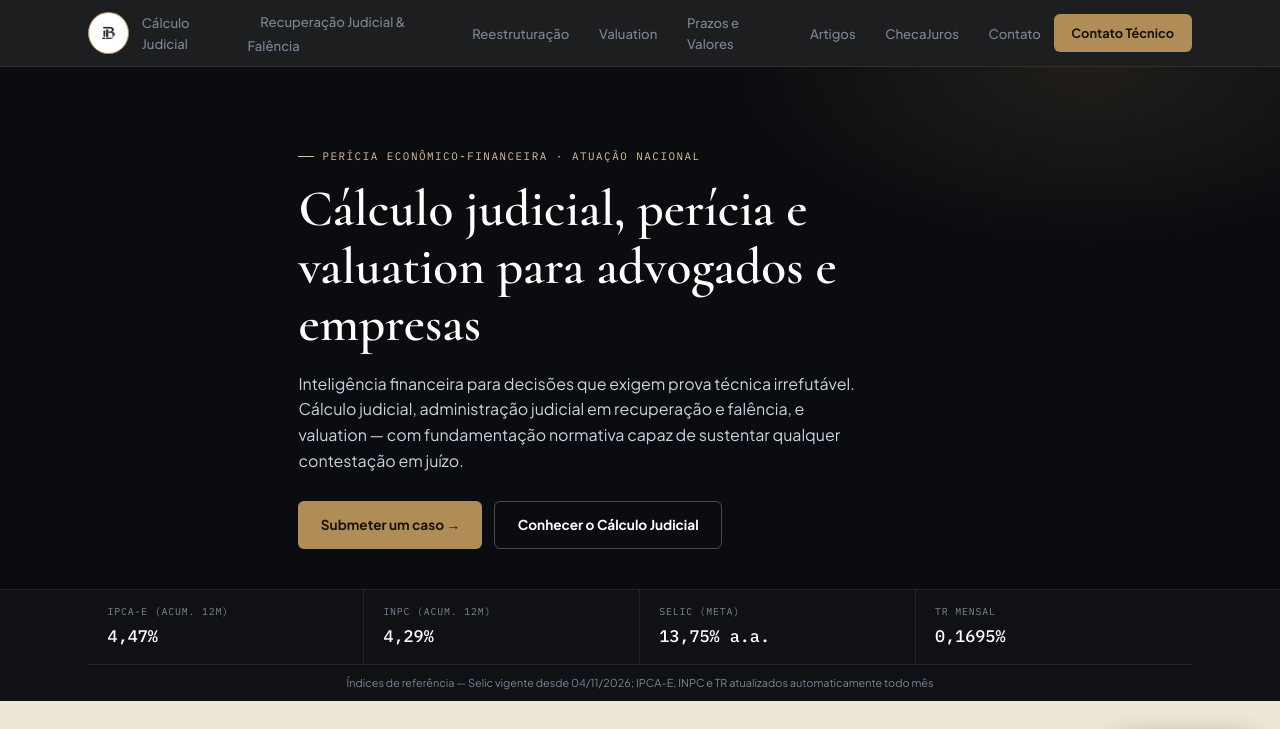
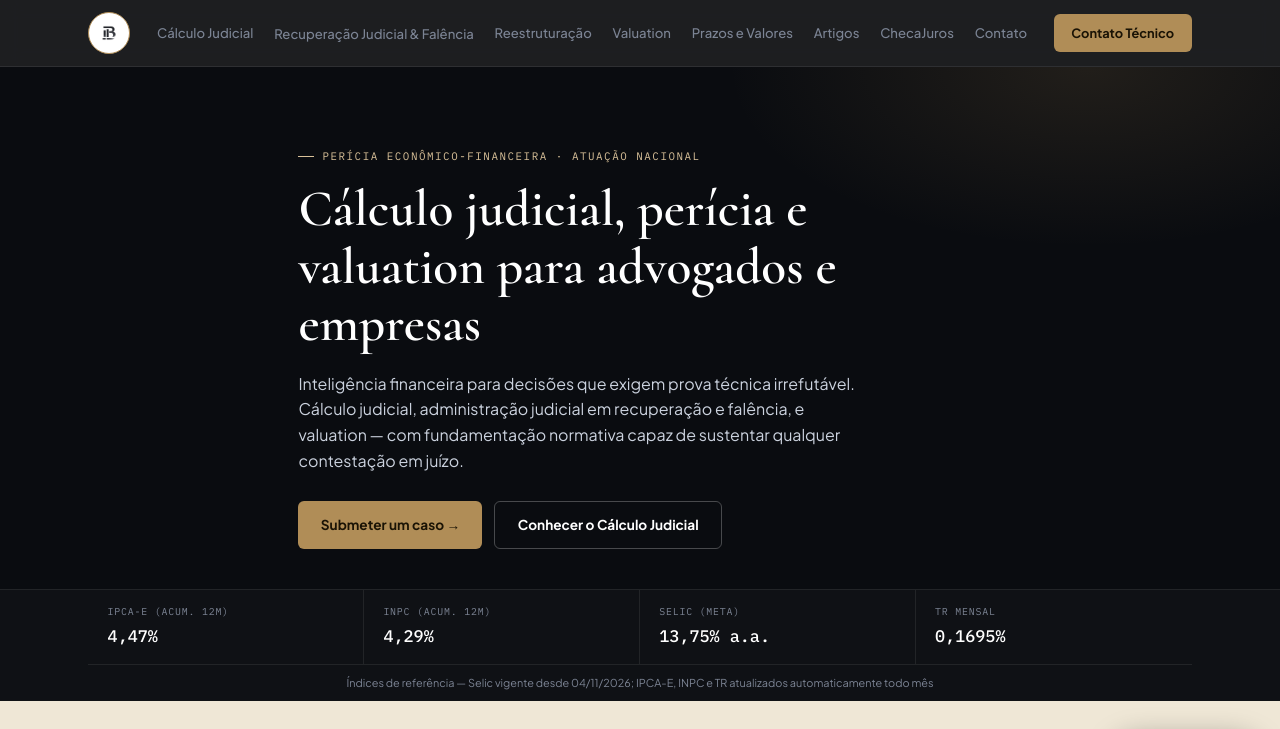
Before and after one commit to igorbrazao/igorbrazao-site, a plain HTML site: page index.html in a window 1280 px wide. Shown: the top 729 px of the page. Drawn offline with Linux system fonts and the light colour scheme.

Commit message:
Menu: impede quebra de linha e ativa menu lateral a partir de 1200px

```diff
--- a/css/base.css
+++ b/css/base.css
@@ -96,10 +96,11 @@ ul{ list-style:none; }
   flex-shrink:0;
 }
 .brand{ display:inline-flex; }
-.main-nav{ display:none; align-items:center; gap:.25rem; }
+.main-nav{ display:none; align-items:center; gap:.1rem; }
 .main-nav a{
   font-size:.82rem; font-weight:500; color:var(--ink-muted);
-  text-decoration:none; padding:.5rem .8rem; border-radius:6px;
+  text-decoration:none; padding:.5rem .6rem; border-radius:6px;
+  white-space:nowrap; line-height:1.2;
   transition:.2s;
 }
 .main-nav a:hover, .main-nav a.active{ color:#fff; background:rgba(255,255,255,0.06); }
@@ -110,7 +111,7 @@ ul{ list-style:none; }
   min-width:280px; padding:.5rem; box-shadow:0 20px 40px rgba(0,0,0,0.4);
 }
 .main-nav .has-sub:hover .subnav{ display:block; }
-.subnav a{ display:block; padding:.6rem .75rem; border-radius:6px; font-size:.8rem; }
+.subnav a{ display:block; padding:.6rem .75rem; border-radius:6px; font-size:.8rem; white-space:normal; }
 .subnav a small{ display:block; color:var(--ink-muted); font-weight:400; margin-top:2px; font-size:.72rem; }
 
 .btn-header{
@@ -121,7 +122,7 @@ ul{ list-style:none; }
 .btn-header:hover{ background:#c39d63; }
 
 .nav-toggle{ display:flex; background:none; border:1px solid var(--ink-line); border-radius:6px; padding:.4rem .6rem; color:#fff; }
-@media (min-width:1080px){
+@media (min-width:1200px){
   .main-nav{ display:flex; }
   .nav-toggle{ display:none; }
 }
```
